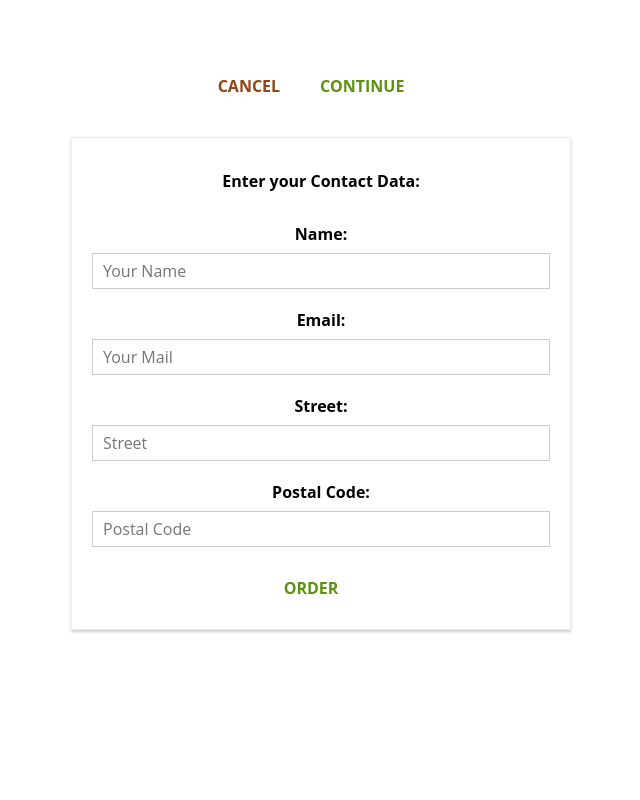
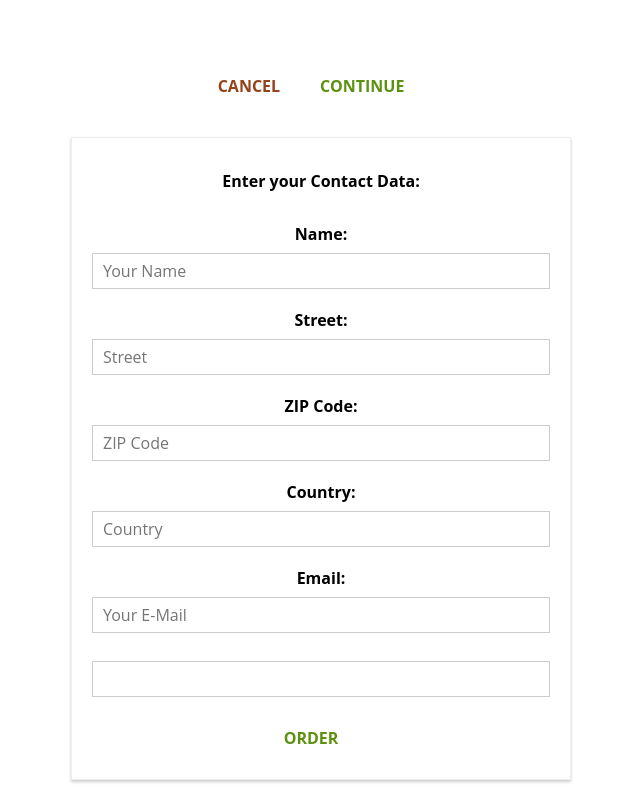
Before and after one commit to Ouriel91/burger-builder-react, a React (Create React App) app: page /checkout/contact-data in a window 1280 px wide. Shown: the part 681-1481 px from the top of the page, without its empty margins (319-959 px from the left). Before the commit the page ends 1331 px from the top, so only its background shows below. Built offline with nearby package versions, Linux system fonts and the light colour scheme.

Commit message:
Pass form state to Input component dynamically

```diff
--- a/src/Components/UI/Input/Input.js
+++ b/src/Components/UI/Input/Input.js
@@ -5,16 +5,28 @@
 
     let inputElement = null
 
-    switch (props.inputtype) {
+    switch (props.elementType) {
         case ('input'):
-            inputElement = <input className={classes.InputElement} {...props}/>
+            inputElement = <input
+                className={classes.InputElement}
+                {...props.elementConfig}
+                value={props.value}
+            />
             break
         case ('textarea'):
-            inputElement = <textarea className={classes.InputElement} {...props}/>
+            inputElement = <textarea
+                className={classes.InputElement}
+                {...props.elementConfig}
+                value={props.value}
+            />
             break
 
         default:
-            inputElement = <input className={classes.InputElement} {...props}/>
+            inputElement = <input
+                className={classes.InputElement}
+                {...props.elementConfig}
+                value={props.value}
+            />
     }
 
     return (
--- a/src/Containers/Checkout/ContactData/ContactData.js
+++ b/src/Containers/Checkout/ContactData/ContactData.js
@@ -8,11 +8,62 @@
 class ConatactData extends Component {
 
     state = {
-        name: '',
-        email: '',
-        address: {
-            street: '',
-            postalCode: ''
+        orderForm: {
+            name: {
+                elementType: 'input',
+                elementConfig: {
+                    type: 'text',
+                    placeholder: 'Your Name'
+                },
+                value: '',
+                label:'Name:'
+            },
+            street: {
+                elementType: 'input',
+                elementConfig: {
+                    type: 'text',
+                    placeholder: 'Street'
+                },
+                value: '',
+                label:'Street:'
+            },
+            zipCode: {
+                elementType: 'input',
+                elementConfig: {
+                    type: 'text',
+                    placeholder: 'ZIP Code'
+                },
+                value: '',
+                label:'ZIP Code:'
+            },
+            country: {
+                elementType: 'input',
+                elementConfig: {
+                    type: 'text',
+                    placeholder: 'Country'
+                },
+                value: '',
+                label:'Country:'
+            },
+            email: {
+                elementType: 'input',
+                elementConfig: {
+                    type: 'email',
+                    placeholder: 'Your E-Mail'
+                },
+                value: '',
+                label:'Email:'
+            },
+            deliveryMethod: {
+                elementType: 'select',
+                elementConfig: {
+                    options: [
+                        { value: 'fastest', displayValue: 'Fastest' },
+                        { value: 'cheapest', displayValue: 'Cheapest' }
+                    ]
+                },
+                value: ''
+            }
         },
         loading: false
     }
@@ -24,16 +75,7 @@
         const order = {
             ingerdients: this.props.ingerdients,
             price: this.props.price,
-            customer: {
-                name: 'Ouriel Ohayon',
-                address: {
-                    street: 'some street',
-                    zipCode: '12345',
-                    country: 'Israel',
-                },
-                email: 'something@gmail.com'
-            },
-            deliveryMethod: 'fatest'
+
         }
         axios.post('/orders.json', order)
             .then(res => {
@@ -47,12 +89,25 @@
 
     render() {
 
+        const formElementArray = []
+        for (let key in this.state.orderForm) {
+            formElementArray.push({
+                id: key,
+                config: this.state.orderForm[key]
+            })
+        }
+
         let form = (
             <form>
-                <Input inputtype="input" type="text" name="name" placeholder="Your Name" label="Name:" />
-                <Input inputtype="input" type="text" name="email" placeholder="Your Mail" label="Email:" />
-                <Input inputtype="input" type="text" name="street" placeholder="Street" label="Street:" />
-                <Input inputtype="input" type="text" name="postal" placeholder="Postal Code" label="Postal Code:" />
+
+                {formElementArray.map(formElement => (
+                    <Input
+                        key={formElement.id}
+                        elementType={formElement.config.elementType}
+                        elementConfig={formElement.config.elementConfig}
+                        value={formElement.config.value}
+                        label={formElement.config.label} />
+                ))}
                 <Button btnType="Success" clicked={this.orderHandler}>ORDER</Button>
             </form>
         )
```
